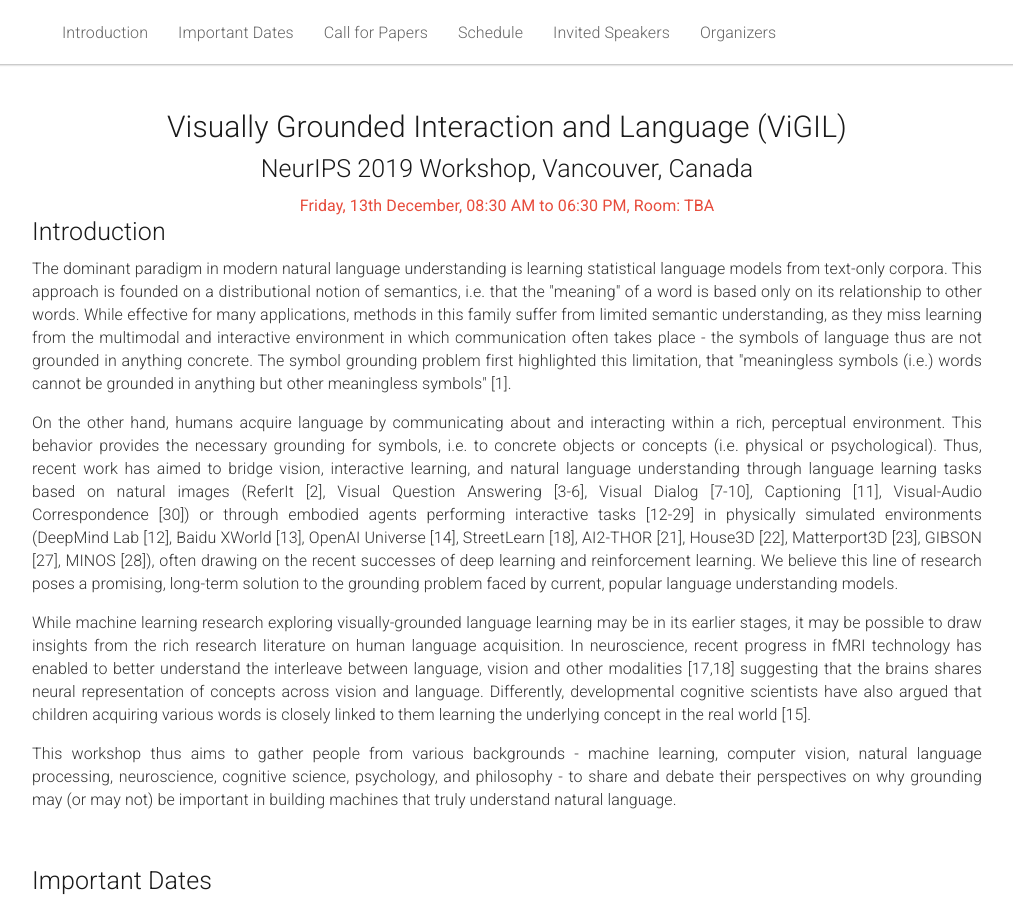
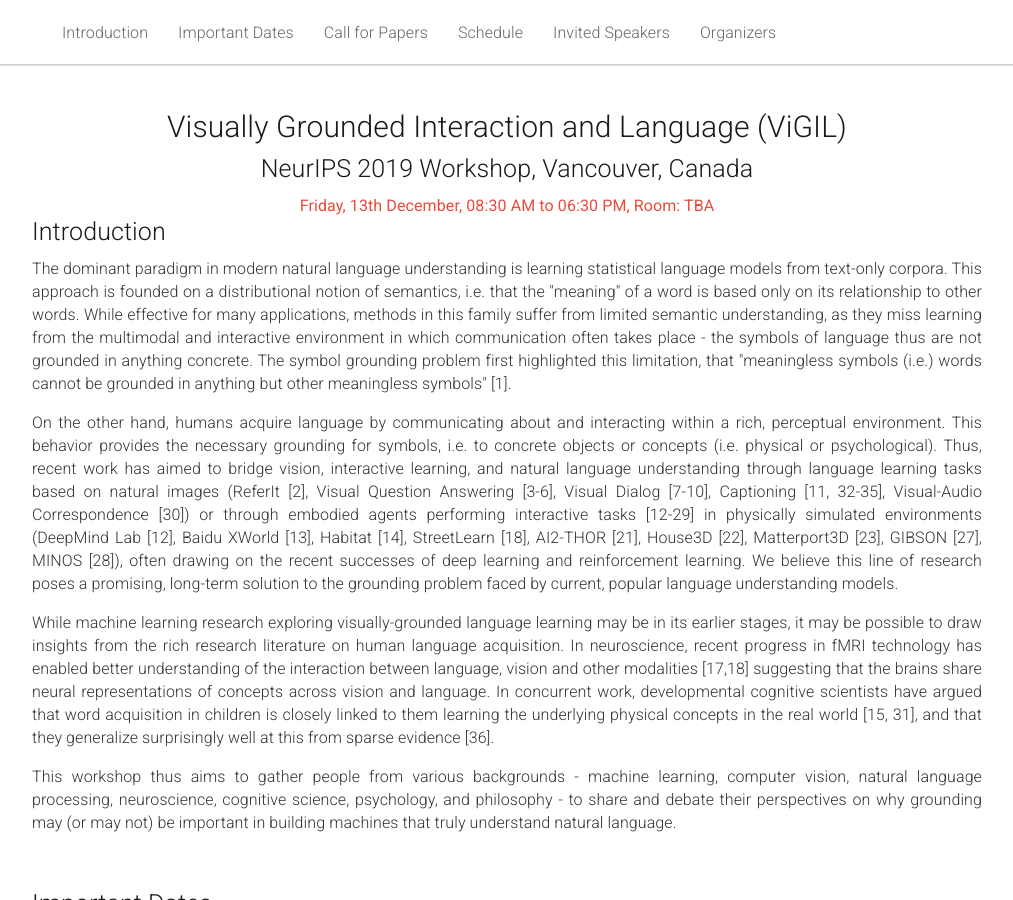
Before and after one commit to vigilworkshop/vigilworkshop.github.io, a Jekyll site: the page built from _pages/home.md, in a window 1280 px wide and 900 px high. Shown: the whole window, without its empty margins (133-1146 px from the left). Built offline with Jekyll 4.4.1, drawn with Linux system fonts in a browser that asks for light colours; some of the changed text lies outside the part shown.

Commit message:
Adding more relevant papers

```diff
--- a/_pages/home.md
+++ b/_pages/home.md
@@ -28,12 +28,12 @@ acknowledgements: ""
         </p>
 
         <p>
-        On the other hand, humans acquire language by communicating about and interacting within a rich, perceptual environment. This behavior provides the necessary grounding for symbols, i.e. to concrete objects or concepts (i.e. physical or psychological). Thus, recent work has aimed to bridge vision, interactive learning, and natural language understanding through language learning tasks based on natural images (ReferIt [2], Visual Question Answering [3-6], Visual Dialog [7-10], Captioning [11], Visual-Audio Correspondence [30]) or through embodied agents performing interactive tasks [12-29] in physically simulated environments (DeepMind Lab [12], Baidu XWorld [13], OpenAI Universe [14], StreetLearn [18], AI2-THOR [21], House3D [22], Matterport3D [23], GIBSON [27], MINOS [28]), often drawing on the recent successes of deep learning and reinforcement learning. We believe this line of research poses a promising, long-term solution to the grounding problem faced by current, popular language understanding models.
+        On the other hand, humans acquire language by communicating about and interacting within a rich, perceptual environment. This behavior provides the necessary grounding for symbols, i.e. to concrete objects or concepts (i.e. physical or psychological). Thus, recent work has aimed to bridge vision, interactive learning, and natural language understanding through language learning tasks based on natural images (ReferIt [2], Visual Question Answering [3-6], Visual Dialog [7-10], Captioning [11, 32-35], Visual-Audio Correspondence [30]) or through embodied agents performing interactive tasks [12-29] in physically simulated environments (DeepMind Lab [12], Baidu XWorld [13], Habitat [14], StreetLearn [18], AI2-THOR [21], House3D [22], Matterport3D [23], GIBSON [27], MINOS [28]), often drawing on the recent successes of deep learning and reinforcement learning. We believe this line of research poses a promising, long-term solution to the grounding problem faced by current, popular language understanding models.
         </p>
 
 
         <p>
-        While machine learning research exploring visually-grounded language learning may be in its earlier stages, it may be possible to draw insights from the rich research literature on human language acquisition. In neuroscience, recent progress in fMRI technology has enabled to better understand the interleave between language, vision and other modalities [17,18] suggesting that the brains shares neural representation of concepts across vision and language. Differently, developmental cognitive scientists have also argued that children acquiring various words is closely linked to them learning the underlying concept in the real world [15].
+        While machine learning research exploring visually-grounded language learning may be in its earlier stages, it may be possible to draw insights from the rich research literature on human language acquisition. In neuroscience, recent progress in fMRI technology has enabled better understanding of the interaction between language, vision and other modalities [17,18] suggesting that the brains share neural representations of concepts across vision and language. In concurrent work, developmental cognitive scientists have argued that word acquisition in children is closely linked to them learning the underlying physical concepts in the real world [15, 31], and that they generalize surprisingly well at this from sparse evidence [36].
         </p>
 
         <p>
@@ -429,8 +429,8 @@ TBA
       </a>
     </li>
     <li>
-      <a href="https://universe.openai.com" target="_blank">
-        OpenAI Universe. https://universe.openai.com, 2016.
+      <a href="https://arxiv.org/abs/1904.01201" target="_blank">
+        Habitat: A Platform for Embodied AI Research. 2019.
       </a>
     </li>
     <li>
@@ -513,6 +513,27 @@ TBA
         Relja Arandjelovic et al. "Look, Listen and Learn." ICCV, 2017.
       </a>
     </li>
+    <li>
+      <a href="Quantity and Diversity: Simulating Early Word Learning
+Environments" target="_blank">Jessica Montag et al. "Quantity and Diversity: Simulating Early Word Learning Environments." Cognitive Science, 2018.</a>
+    </li>
+    <li>
+      <a href="https://www.cv-foundation.org/openaccess/content_cvpr_2015/html/Vinyals_Show_and_Tell_2015_CVPR_paper.html" target="_blank">
+        Oriol Vinyals et al. "Show and Tell: A Neural Image Caption Generator." CVPR, 2015.
+      </a>
+    </li>
+    <li>
+      <a href="https://www.cv-foundation.org/openaccess/content_cvpr_2015/html/Karpathy_Deep_Visual-Semantic_Alignments_2015_CVPR_paper.html" target="_blank">Andrej Karpathy et al. "Deep Visual-Semantic Alignments for Generating Image Descriptions." CVPR, 2015.</a>
+    </li>
+    <li>
+      <a href="http://openaccess.thecvf.com/content_cvpr_2015/html/Donahue_Long-Term_Recurrent_Convolutional_2015_CVPR_paper.html" target="_blank">Jeff Donahue et al. "Long-Term Recurrent Convolutional Networks for Visual Recognition and Description." CVPR, 2015.</a>
+    </li>
+    <li>
+      <a href="https://www.cv-foundation.org/openaccess/content_cvpr_2016/html/Hendricks_Deep_Compositional_Captioning_CVPR_2016_paper.html" target="_blank">Lisa Anne Hendricks et al. "Deep Compositional Captioning: Describing Novel Object Categories Without Paired Training Data." CVPR, 2016.</a>
+    </li>
+    <li>
+      <a href="https://science.sciencemag.org/content/350/6266/1332">Brendan Lake et al. "Human-level concept learning through probabilistic program induction." Science, 2015.</a>
+    </li>
     </ol>
   </div>
 </div>
```
